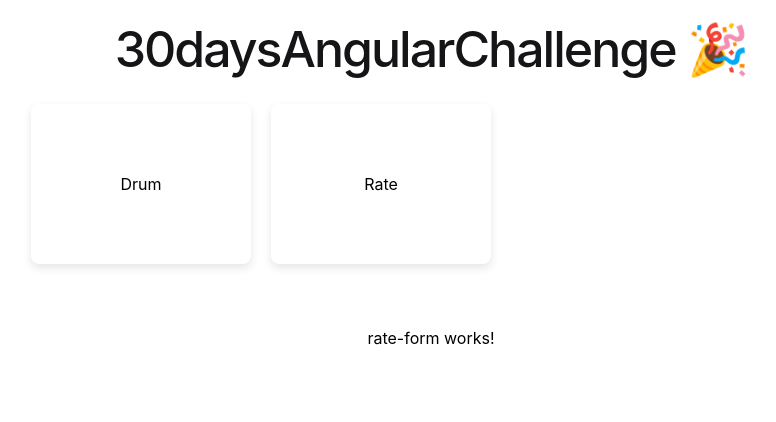
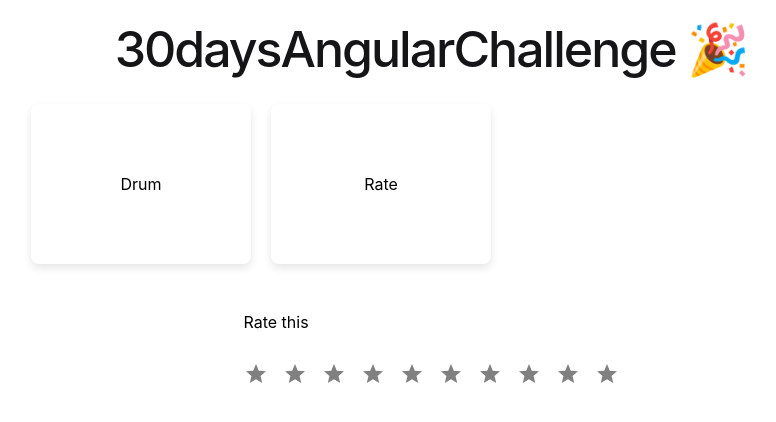
Before and after one commit to brolo1313/30daysAngularChallenge, an Angular app: page /rate-form in a window 1280 px wide. Shown: the top 422 px of the page, without its empty margins (209-985 px from the left). Built offline with nearby package versions, Linux system fonts and the light colour scheme.

Commit message:
implement rate component with dynamic star rating and input options

```diff
--- a/src/app/components/rate-form/rate-form.component.html
+++ b/src/app/components/rate-form/rate-form.component.html
@@ -1 +1 @@
-<p>rate-form works!</p>
+<app-rate [options]="rateOptions"></app-rate>
--- a/src/app/components/rate-form/rate-form.component.ts
+++ b/src/app/components/rate-form/rate-form.component.ts
@@ -1,11 +1,16 @@
 import { Component } from '@angular/core';
+import { RateComponent } from '../../shared/components/rate/rate.component';
 
 @Component({
   selector: 'app-rate-form',
-  imports: [],
+  imports: [RateComponent],
   templateUrl: './rate-form.component.html',
   styleUrl: './rate-form.component.scss'
 })
 export class RateFormComponent {
 
+  public rateOptions = {
+    size: 10,
+    text: 'Rate this'
+  }
 }
--- a/src/app/shared/components/rate/rate.component.html
+++ b/src/app/shared/components/rate/rate.component.html
@@ -1 +1,34 @@
-<p>rate works!</p>
+<div class="rate-wrapper">
+  <span class="text">{{ options.text }}</span>
+  <div class="rate_stars">
+    @for(item of stars; let i = $index; track item.id) {
+    <div class="star_item">
+      @if(false){
+      <svg
+        xmlns="http://www.w3.org/2000/svg"
+        viewBox="0 0 24 24"
+        fill="gold"
+        width="24"
+        height="24"
+      >
+        <path
+          d="M12 17.27L18.18 21l-1.64-7.03L22 9.24l-7.19-.61L12 2 9.19 8.63 2 9.24l5.46 4.73L5.82 21z"
+        />
+      </svg>
+      } @if(true){
+      <svg
+        xmlns="http://www.w3.org/2000/svg"
+        viewBox="0 0 24 24"
+        fill="gray"
+        width="24"
+        height="24"
+      >
+        <path
+          d="M12 17.27L18.18 21l-1.64-7.03L22 9.24l-7.19-.61L12 2 9.19 8.63 2 9.24l5.46 4.73L5.82 21z"
+        />
+      </svg>
+      }
+    </div>
+    }
+  </div>
+</div>
--- a/src/app/shared/components/rate/rate.component.scss
+++ b/src/app/shared/components/rate/rate.component.scss
@@ -0,0 +1,17 @@
+.rate_stars {
+  display: flex;
+  justify-content: center;
+  align-items: center;
+  column-gap: 15px;
+  margin-top: 30px;
+
+  .star_item {
+    display: inline-block;
+    font-size: 1.5em;
+    color: #ffd700;
+
+    svg {
+      cursor: pointer;
+    }
+  }
+}
--- a/src/app/shared/components/rate/rate.component.ts
+++ b/src/app/shared/components/rate/rate.component.ts
@@ -1,11 +1,82 @@
-import { Component } from '@angular/core';
+import { Component, Input, OnInit } from '@angular/core';
+import { ControlValueAccessor, NG_VALUE_ACCESSOR } from '@angular/forms';
+
+interface RateOptions {
+  size: number;
+  text: string;
+}
 
 @Component({
   selector: 'app-rate',
   imports: [],
   templateUrl: './rate.component.html',
-  styleUrl: './rate.component.scss'
+  styleUrl: './rate.component.scss',
+  providers: [
+    {
+      provide: NG_VALUE_ACCESSOR,
+      useExisting: RateComponent,
+      multi: true,
+    }
+  ],
 })
-export class RateComponent {
+export class RateComponent implements ControlValueAccessor, OnInit {
+
+  @Input() options!: RateOptions;
+
+  public  trackByIndex(index: number): number {
+    return index;
+  }
+
+  public stars: any[] = [];
+  public rate = 0;
+  public disabled = false;
+  public onChange: any = () => { };
+  public onTouched: any = () => { };
+
+  public writeValue(value: number): void {
+    this.rate = value;
+  }
+
+  public registerOnChange(fn: any): void {
+    this.onChange = fn;
+  }
+
+  public registerOnTouched(fn: any): void {
+    this.onTouched = fn;
+  }
+
+  public setDisabledState(isDisabled: boolean): void {
+    this.disabled = isDisabled;
+  }
+
+  ngOnInit() {
+    console.log('RateComponent', this.options);
+    this.fillStarts();
+    console.log('RateComponent', this.stars);
+  }
+
+  private fillStarts(): void{
+    // this.stars = Array.from({ length: this.options.size })
+    while (this.stars.length < this.options.size) {
+      this.stars.push({
+        id: this.stars.length,
+      });
+    }
+  }
+
+  public rateUp(): void {
+    if (this.rate < this.options.size) {
+      console.log('');
+      // this.rate++;
+      // this.onChange(this.rate);
+    }
+  }
+
+  public rateDown(): void {
+    if (this.rate > 0) {
+      this.rate--;
+      this.onChange(this.rate);
+    }
+  }
 
 }
```
Also changed, not shown: 1 other file (tests, documents, lock files or other folders).
